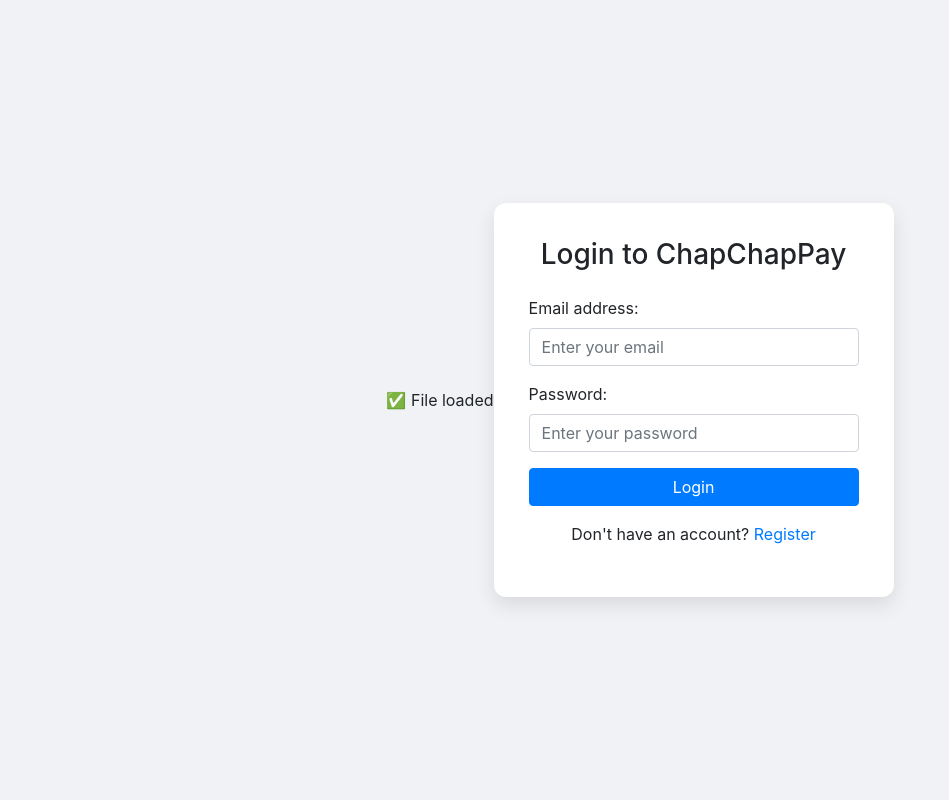
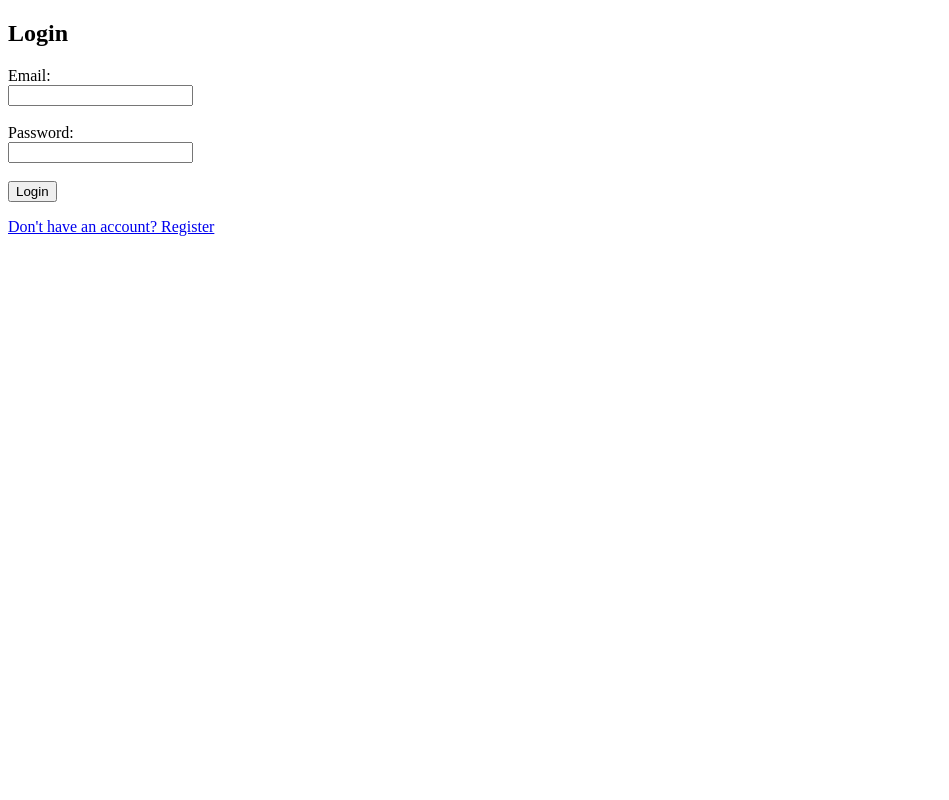
Before and after one commit to mukamisrealm/ChapChapPay, a PHP site: page /login.php in a window 1280 px wide. Shown: the whole page, without its empty margins (0-949 px from the left). Run offline with PHP 8.4, Linux system fonts and the light colour scheme.

Commit message:
login fix

```diff
--- a/login.php
+++ b/login.php
@@ -1,12 +1,13 @@
 <?php
-echo "✅ File loaded<br>";
-
 session_start();
-include 'db.php';
+include 'db.php'; // make sure this exists and is correct
 
 $error = '';
 
-if ($_SERVER['REQUEST_METHOD'] == 'POST') {
+// Check if form was submitted
+if ($_SERVER['REQUEST_METHOD'] === 'POST') {
+    echo "✅ Form submitted<br>";
+
     $email = trim($_POST['email']);
     $password_input = $_POST['password'];
 
@@ -15,14 +16,7 @@
     $stmt->execute();
     $result = $stmt->get_result()->fetch_assoc();
 
-    if ($result) {
-        echo "<pre>User found:\n";
-        print_r($result);
-        echo "</pre>";
-
-        if (password_verify($password_input, $result['password'])) {
-            echo "✅ Password correct<br>";
-
+    if ($result && password_verify($password_input, $result['password'])) {
         $_SESSION['user_id'] = $result['id'];
         $_SESSION['role'] = $result['role'];
 
@@ -38,73 +32,39 @@
                 header("Location: memberdashboard.php");
                 break;
             default:
-                    $error = "Unknown user role. Contact administrator.";
-                    echo $error;
-                    exit();
+                $error = "Unknown role.";
         }
         exit();
     } else {
-            echo "❌ Password incorrect";
+        $error = "Invalid credentials.";
     }
-    } else {
-        echo "❌ User not found for email: $email";
-    }
-    exit(); // For now stop execution after debug
 }
 ?>
 
 <!DOCTYPE html>
-<html lang="en">
+<html>
 <head>
-    <meta charset="UTF-8">
     <title>ChapChapPay - Login</title>
-    <link href="https://stackpath.bootstrapcdn.com/bootstrap/4.5.2/css/bootstrap.min.css" rel="stylesheet">
-    <style>
-        body {
-            background-color: #f0f2f5;
-            height: 100vh;
-            display: flex;
-            align-items: center;
-            justify-content: center;
-        }
-
-        .login-box {
-            background: white;
-            padding: 35px;
-            border-radius: 12px;
-            box-shadow: 0 8px 20px rgba(0,0,0,0.1);
-            width: 100%;
-            max-width: 400px;
-        }
-    </style>
 </head>
 <body>
 
-<div class="login-box">
-    <h3 class="text-center mb-4">Login to ChapChapPay</h3>
+<h2>Login</h2>
 
-    <?php if (!empty($error)): ?>
-        <div class="alert alert-danger"><?php echo $error; ?></div>
+<?php if (!empty($error)) : ?>
+    <p style="color: red;"><?php echo $error; ?></p>
 <?php endif; ?>
 
 <form method="POST" action="login.php">
-        <div class="form-group">
-            <label for="email">Email address:</label>
-            <input type="email" name="email" class="form-control" required placeholder="Enter your email">
-        </div>
+    <label>Email:</label><br>
+    <input type="email" name="email" required><br><br>
 
-        <div class="form-group">
-            <label for="password">Password:</label>
-            <input type="password" name="password" class="form-control" required placeholder="Enter your password">
-        </div>
+    <label>Password:</label><br>
+    <input type="password" name="password" required><br><br>
 
-        <button type="submit" class="btn btn-primary btn-block">Login</button>
+    <button type="submit">Login</button>
+</form>
 
-        <p class="text-center mt-3">
-            Don't have an account? <a href="register.php">Register</a>
-        </p>
-    </form>
-</div>
+<p><a href="register.php">Don't have an account? Register</a></p>
 
 </body>
 </html>
```
Lines whose indentation alone changed are shown as unchanged.
